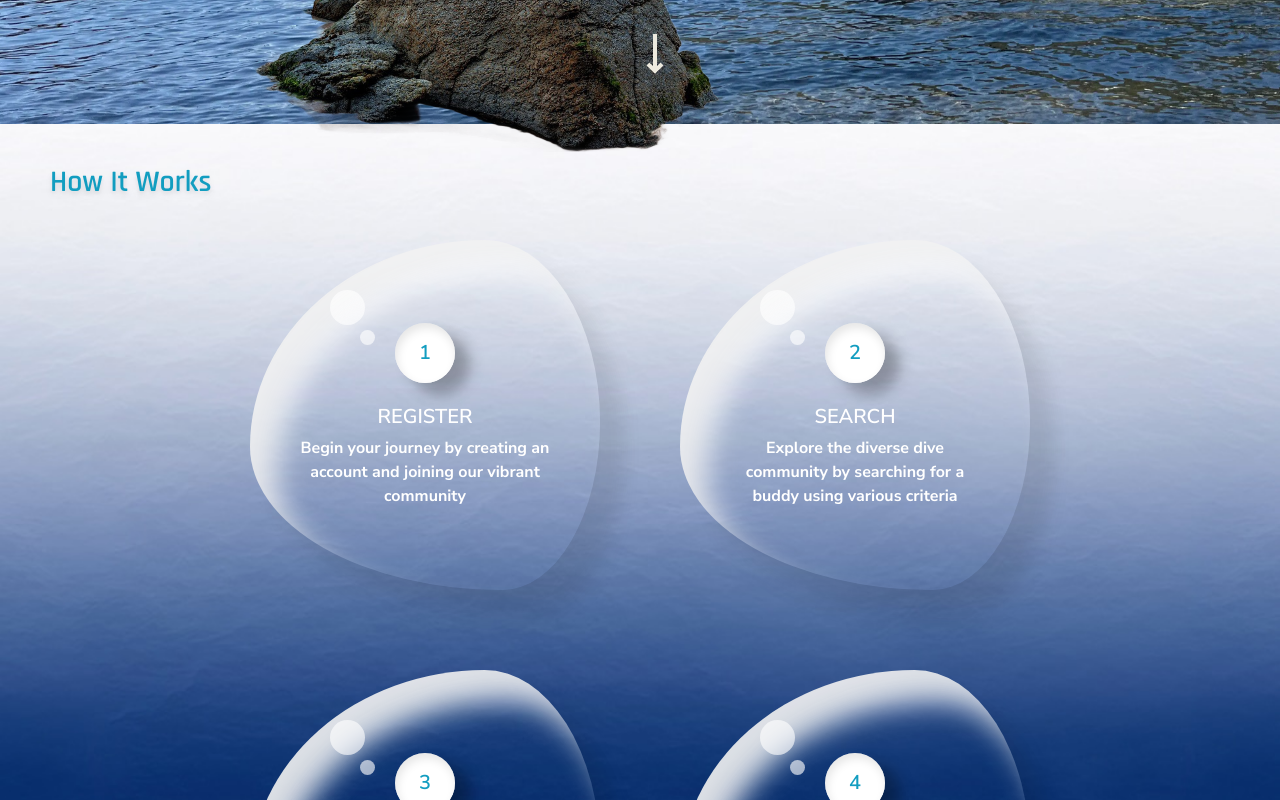
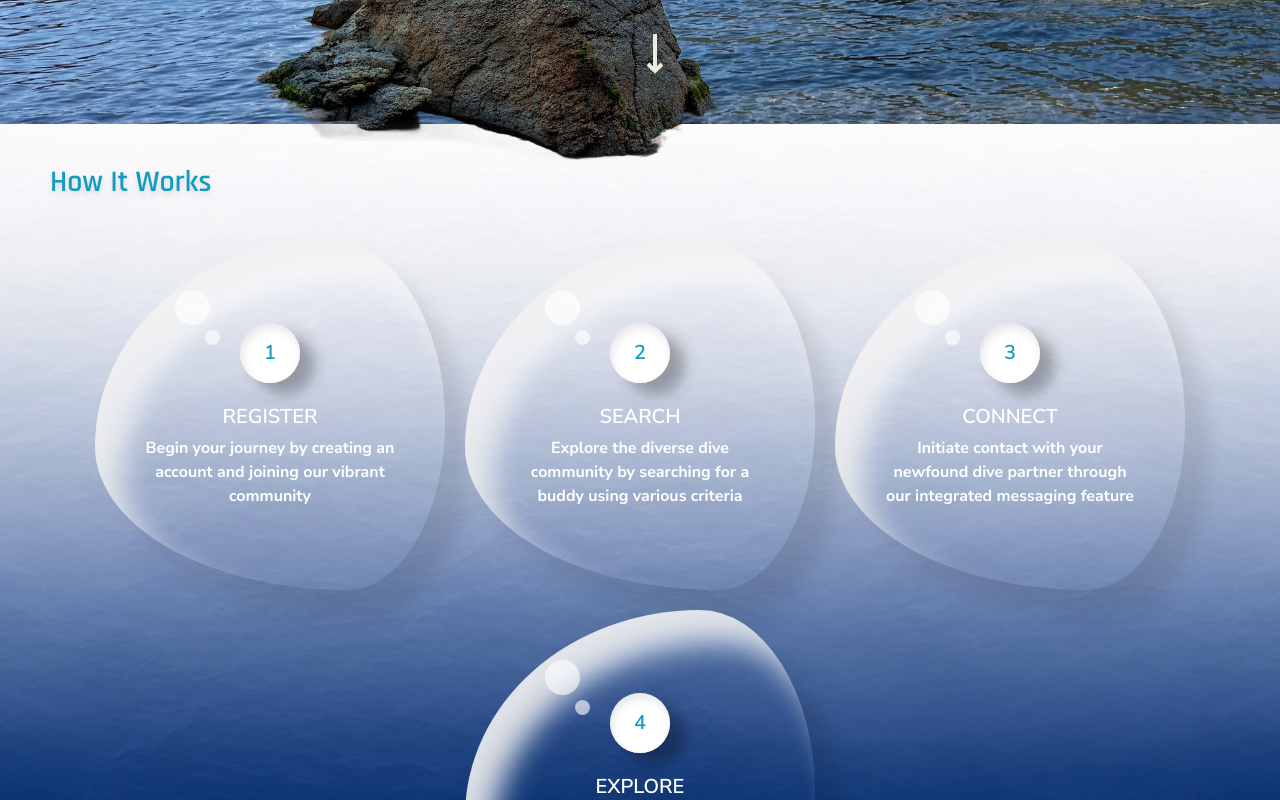
Before and after one commit to RozaliiaRusskikh/ocean-buddies, a Next.js app: page / in a window 1280 px wide. Shown: the part 700-1500 px from the top of the page. Built offline with nearby package versions, Linux system fonts and the light colour scheme.

Commit message:
Style bubles

```diff
--- a/app/components/HowItWorks.tsx
+++ b/app/components/HowItWorks.tsx
@@ -39,7 +39,7 @@ const HowItWorks: React.FC = () => {
   ];
   return (
     <section
-      className="min-h-screen relative bg-cover bg-no-repeat bg-center bg-fixed"
+      className="min-h-screen md:min-h-[75vh] relative bg-cover bg-no-repeat bg-center bg-fixed"
       style={{ backgroundImage: `url(${underwater.src})` }}
     >
       <Image
@@ -48,7 +48,7 @@ const HowItWorks: React.FC = () => {
         priority={true}
         className="absolute bottom-[90%]"
       />
-      <LayoutX className="md:absolute bottom-[40hv]">
+      <LayoutX>
         <Heading
           size="subheading"
           className={` text-secondary drop-shadow-md py-10 ${rajdhani.className} antialiased`}
@@ -56,7 +56,7 @@ const HowItWorks: React.FC = () => {
         >
           How It Works
         </Heading>
-        <div className="flex flex-col md:flex-row items-center justify-center gap-5 md:gap-20 flex-wrap pb-10">
+        <div className="flex flex-col md:flex-row items-center justify-center gap-5 flex-wrap pb-10">
           {steps.map((step, index) => {
             return <Step key={index} index={index} step={step} />;
           })}
@@ -68,7 +68,7 @@ const HowItWorks: React.FC = () => {
 
 const Step: React.FC<StepProps> = ({ step, index }) => {
   return (
-    <article className="drop sm:w-[50%] md:w-[350px] md:h-[350px] relative flex flex-col justify-center items-center flex-wrap animate-fadein">
+    <article className="drop sm:w-[300px] md:w-[350px] md:h-[350px] relative flex flex-col justify-center items-center flex-wrap animate-fadein">
       <div className="content flex justify-center items-center flex-col text-center">
         <Text size="super" as="p">
           {index + 1}
```
